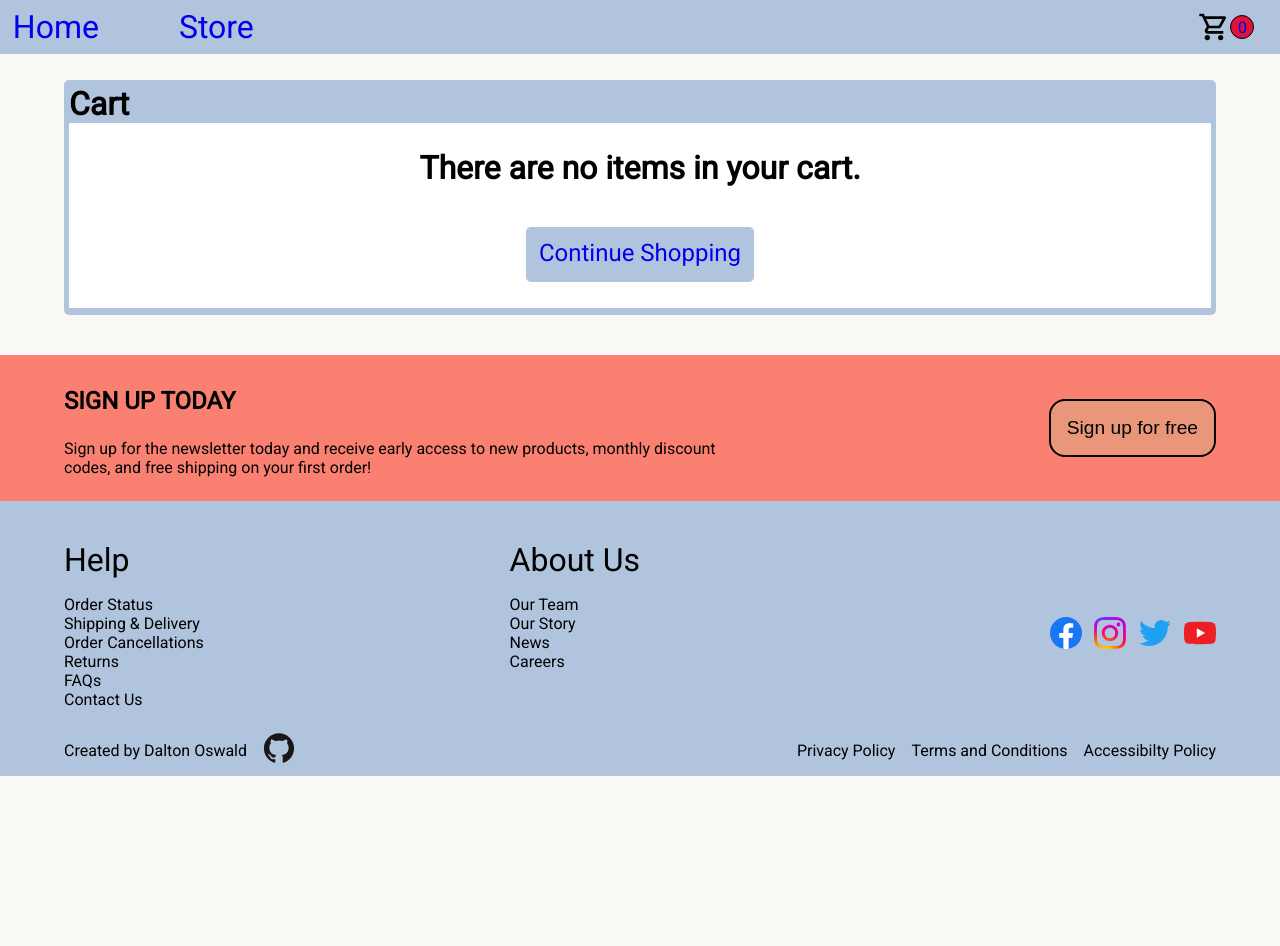
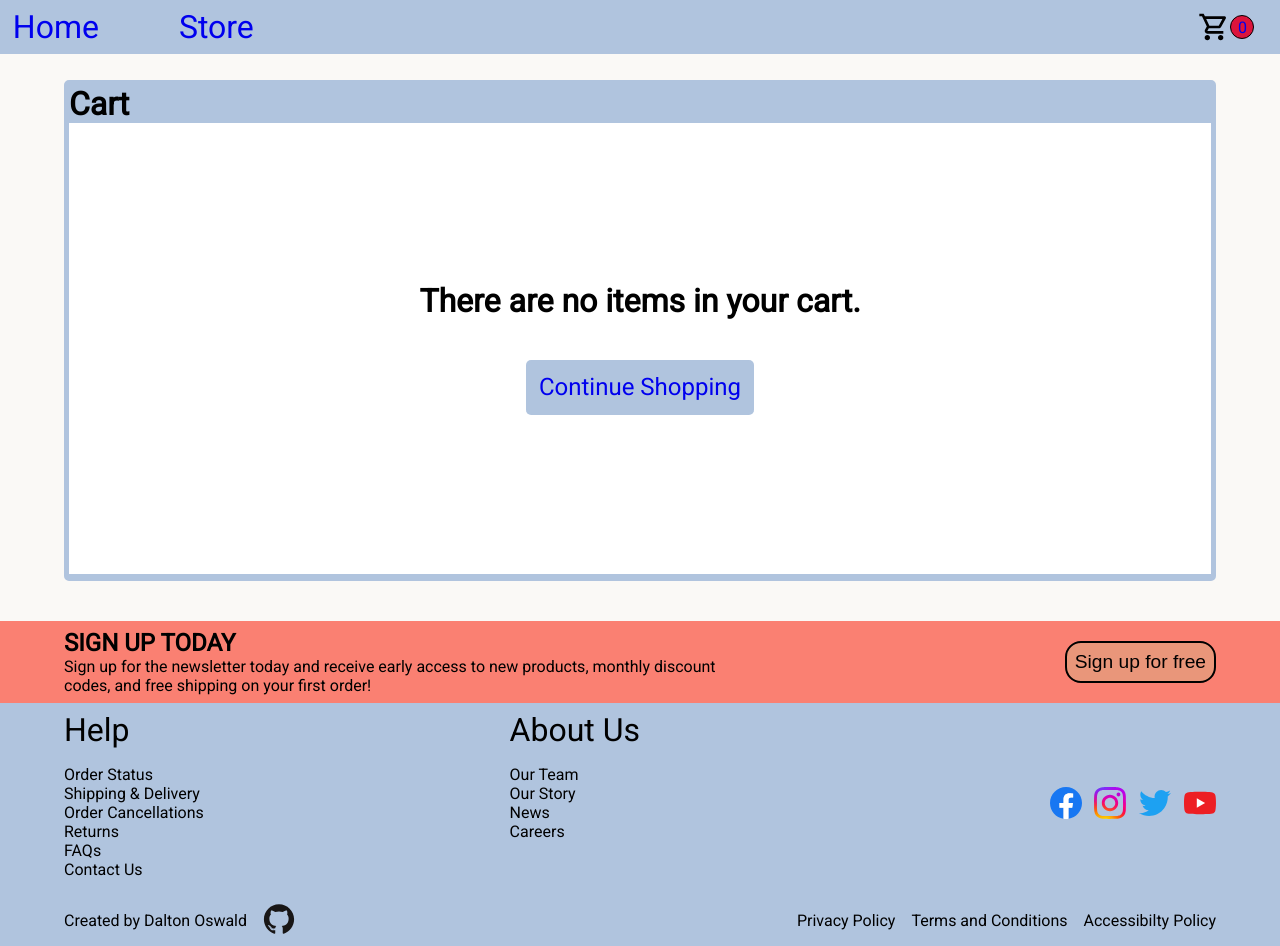
Before and after one commit to daltonoswald/shopping-cart, a React (Vite) app: page /cart in a window 1280 px wide. Before the commit the page ends 800 px from the top, so only its background shows below. Built offline with nearby package versions, Linux system fonts and the light colour scheme.

Commit message:
css changes and readme updated

```diff
--- a/src/components/Cart.jsx
+++ b/src/components/Cart.jsx
@@ -14,9 +14,11 @@ function Cart({itemsInCart, setItemsInCart, totalPrice, setTotalPrice, totalItem
                     <div className="cart-heading">Cart</div>
                     <div className="items-in-cart">
                     {itemsInCart.length !== 0 ? (
-                        itemsInCart.map(item => (
+                        <div className="items-container">
+                        {itemsInCart.map(item => (
                             <CartItem itemsInCart={itemsInCart} setItemsInCart={setItemsInCart} key={item[0].id} id={item[0].id} data={item} />
-                        ))
+                        ))}
+                        </div>
                     )
                     : (
                         <>
@@ -83,12 +85,14 @@ function CartItem({ data, itemsInCart, setItemsInCart }) {
             <img src={data[0].image} className="item-image" />
             <div className="item-card">
                 <h3>{data[0].title}</h3>
-                <div className="quantity-section">
-                    <button id="minus" onClick={handleDecrease}>-</button>
-                    <div className="quantity">{quantity}</div>
-                    <button id="plus" onClick={handleIncrease}>+</button>
+                <div className='edit-cart'>
+                    <div className="quantity-section">
+                        <button id="minus" onClick={handleDecrease}>-</button>
+                        <div className="quantity">{quantity}</div>
+                        <button id="plus" onClick={handleIncrease}>+</button>
+                    </div>
+                    <button className="remove" onClick={()=> removeItem(data)}>Remove</button>
                 </div>
-                <button className="remove" onClick={()=> removeItem(data)}>Remove</button>
                 <div className="item-price">${(data[0].price * (quantity)).toFixed(2)}</div>
             </div>
         </div>
--- a/src/styles.css
+++ b/src/styles.css
@@ -22,4 +22,9 @@ body {
     margin: 0 auto;
     margin-top: 80px;
     margin-bottom: 5vh;
+    min-height: 50vh;
 }
+
+a:visited {
+    text-decoration: none;
+}
--- a/src/styles/cart.css
+++ b/src/styles/cart.css
@@ -22,7 +22,9 @@
 }
 
 .empty-cart {
-    display: flex;
+    height: 50vh;
+    align-items: center;
+    justify-content: center;
     flex-direction: column;
     gap: 5vh;
     font-size: 32px;
@@ -43,6 +45,10 @@
 
 .item-card {
     margin-left: 5rem;
+}
+
+.edit-cart {
+    display: flex;
 }
 
 .quantity-section {
--- a/src/styles/footer.css
+++ b/src/styles/footer.css
@@ -8,6 +8,10 @@
     flex-wrap: wrap;
 }
 
+.newsletter-info {
+    margin: 0;
+}
+
 .newsletter-left {
     width: 60%
 }
@@ -15,11 +19,12 @@
 .member {
     font-size: 1.5rem;
     font-weight: 700;
+    margin: 0;
 }
 
 .sign-up {
     font-size: 1.2rem;
-    padding: 2vh;
+    padding: 1vh;
     border: 2px solid black;
     border-radius: 16px;
     background-color: darksalmon
@@ -43,7 +48,7 @@
     flex-direction: row;
     justify-content: space-between;
     align-items: center;
-    padding-top: 5vh;
+    padding-top: 1vh;
 }
 
 .footer-links {
--- a/src/styles/homepage.css
+++ b/src/styles/homepage.css
@@ -1,7 +1,8 @@
 .welcome-message {
     display: flex;
     align-items: center;
-    justify-content: space-between;
+    justify-content: space-evenly;
+    height: 50vh;
 }
 
 .welcome-link {
--- a/src/styles/store.css
+++ b/src/styles/store.css
@@ -21,7 +21,12 @@
     text-align: center;
     width: 150px;
     border: 2px solid black;
+    border-radius: 16px;
     padding: 1em;
+}
+
+.store-card:hover {
+    box-shadow: black 0px 3px 8px;
 }
 
 .item-image {
```
Also changed, not shown: 1 other file (tests, documents, lock files or other folders).
